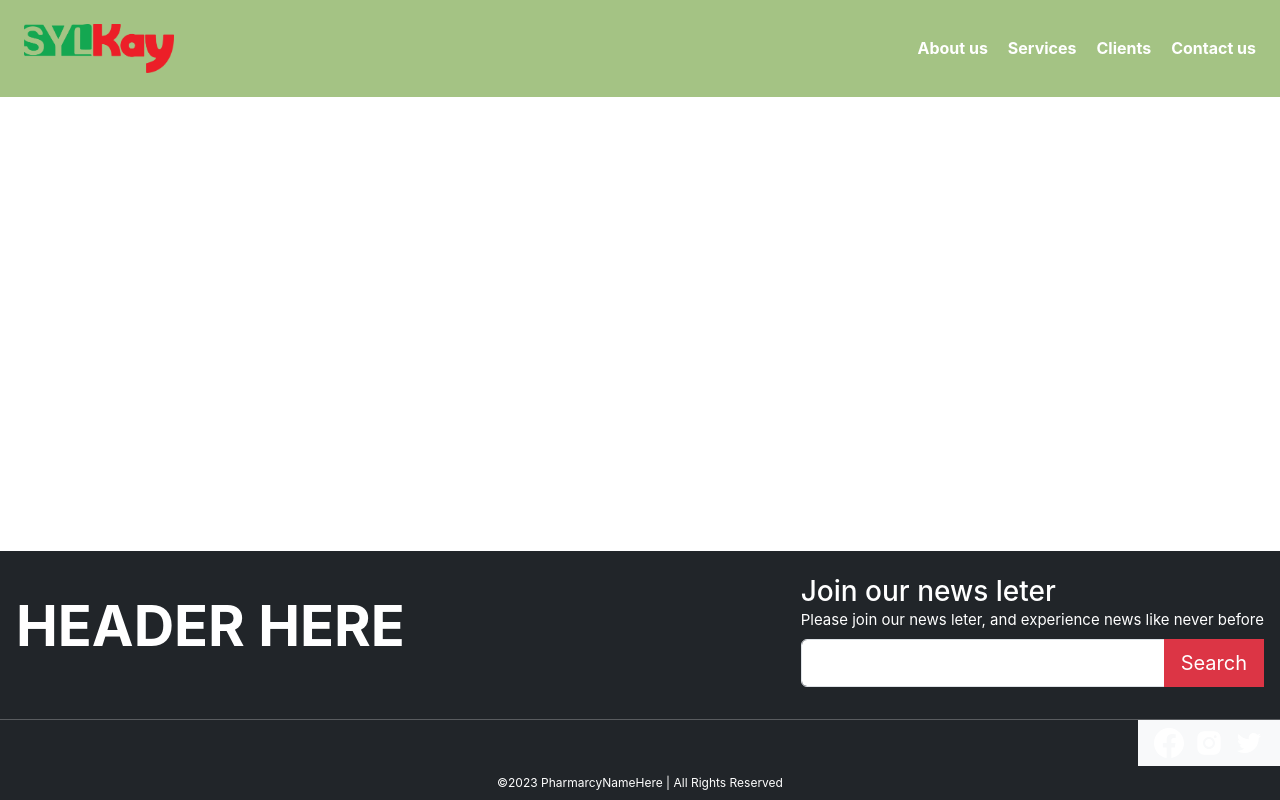
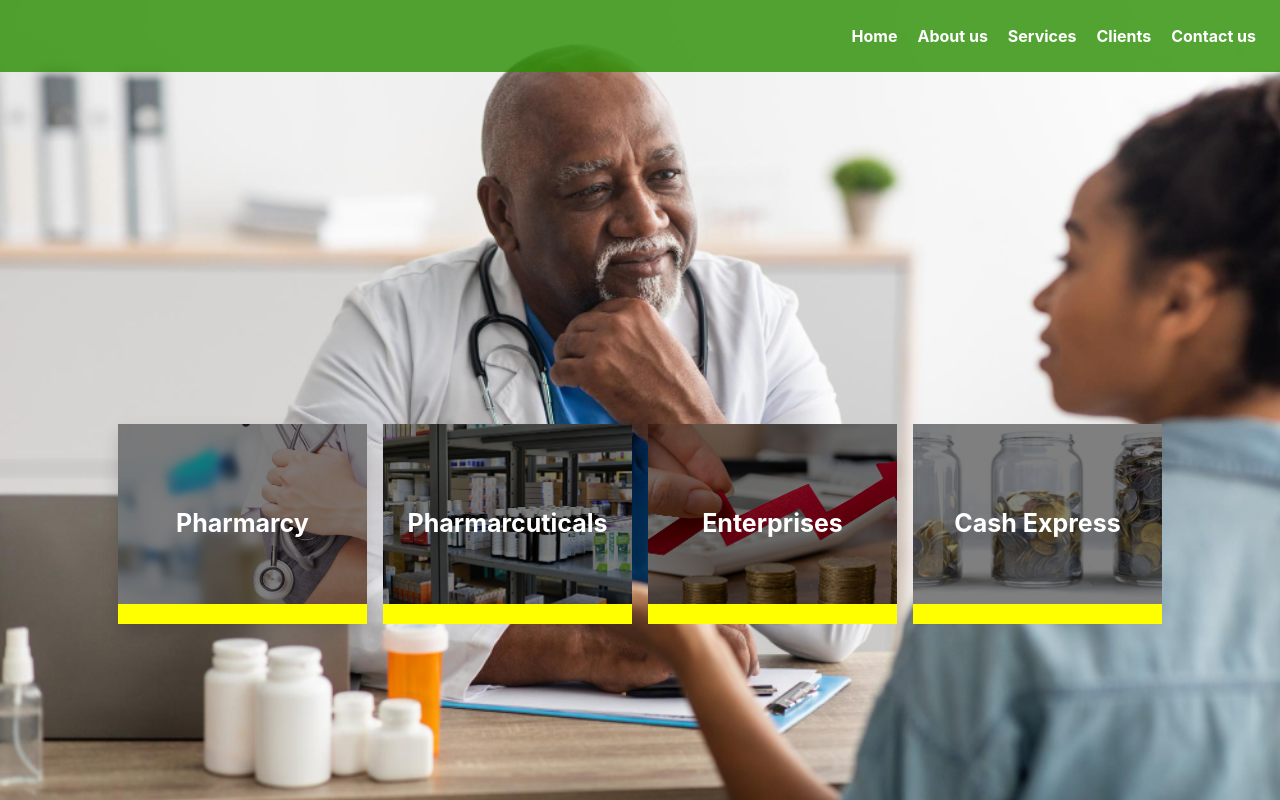
Before and after one commit to joshua-inf/globalLinkPharmacy, a React (Create React App) app: page / in a window 1280 px wide. Shown: the top 800 px of the page. Built offline with nearby package versions, Linux system fonts and the light colour scheme.

Commit message:
second push

```diff
--- a/package.json
+++ b/package.json
@@ -1,6 +1,5 @@
 {
   "name": "pharmarcyapp",
-  "homepage": "https://joshua-inf.github.io/pharmarcyapp",
   "version": "0.1.0",
   "private": true,
   "dependencies": {
--- a/src/App.css
+++ b/src/App.css
@@ -1,10 +1,12 @@
 
 a  {
     color: white;
+    transition: 0.5s;
     text-decoration: none;
 }
 .MainNav  .active  {
-    color: red;
+    opacity: 0.7;
+    transition: 0.5s;
 }
 
 .Header {
--- a/src/App.js
+++ b/src/App.js
@@ -13,7 +13,7 @@ const  App = () => {
             <Navigation/>
             <div>
               <Routes>
-                <Route path='/pharmarcyapp/'  element={<Home/>}/>
+                <Route path='/'  element={<Home/>}/>
               </Routes>
             </div>
             <Footer/>
--- a/src/Section/Footer.js
+++ b/src/Section/Footer.js
@@ -6,8 +6,8 @@ const Footer = () => {
     return (
         <>
             <div>
-                <div className=" bg-dark text-white" style={{}}>
-                    <div>
+                <div className=" bg-dark text-white " style={{}}>
+                    <div className="container">
                         <div className="">
                             <div className="d-md-flex p-3 d-block justify-content-between">
                                 <div className="text-uppercase d-flex justify-content-center flex-column display-4 fw-bold">header here</div>
--- a/src/Section/Nav.js
+++ b/src/Section/Nav.js
@@ -10,14 +10,15 @@ const Navigation = () => {
     return (<>
         <div>
             <div className="">
-                <div className="d-flex fw-bold p-4" style={{ zIndex:'3',justifyContent: 'space-between', backgroundColor: 'rgba(142,180,102,0.8)',width:'100%', position:'fixed'}}>
+                <div className="d-flex fw-bold p-4" style={{ zIndex:'3',justifyContent: 'space-between', backgroundColor: 'rgba(41, 142, 0, 0.8)',width:'100%', position:'fixed'}}>
                     <div className="">
                         <NavLink className='' to='/pharmarcyapp/'>
-                            <img src={image1} width='150px'/>
+                            {/* <img src={image1} width='150px'/> */}
                         </NavLink>
                     </div>
                     <div className=" d-none d-md-flex justify-content-center flex-column">
                         <div className="d-flex MainNav" style={{ gap: '20px'}}>
+                            <NavLink id='link' to='/pharmarcyapp/' >Home</NavLink>
                             <NavLink id='link' to='/pharmarcyapp/Aboutus' >About us</NavLink>
                             <NavLink id='link' to='/pharmarcyapp/OurServices' >Services</NavLink>
                             <NavLink id='link' to='/pharmarcyapp/OurPartners' >Clients</NavLink>
```
